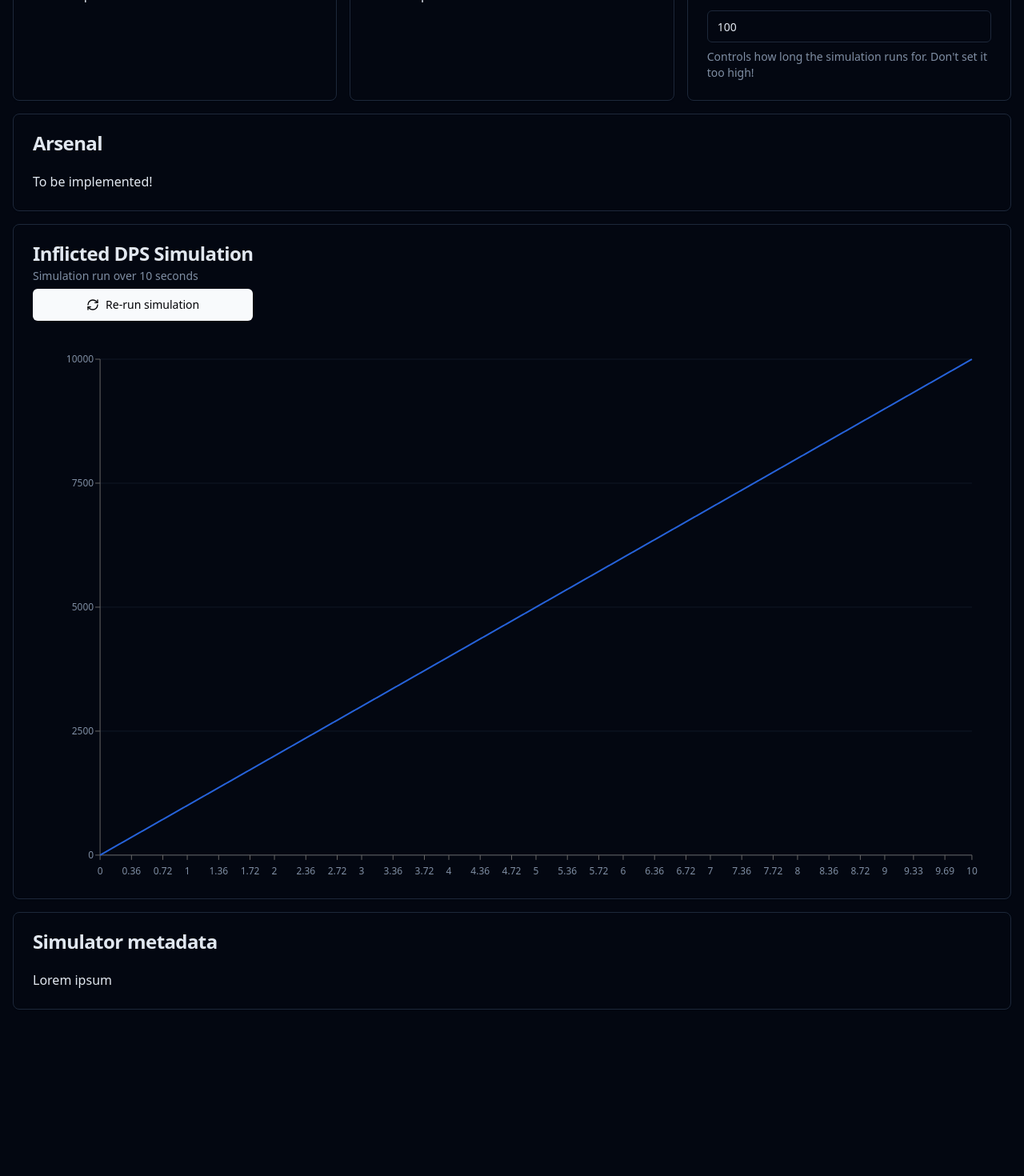
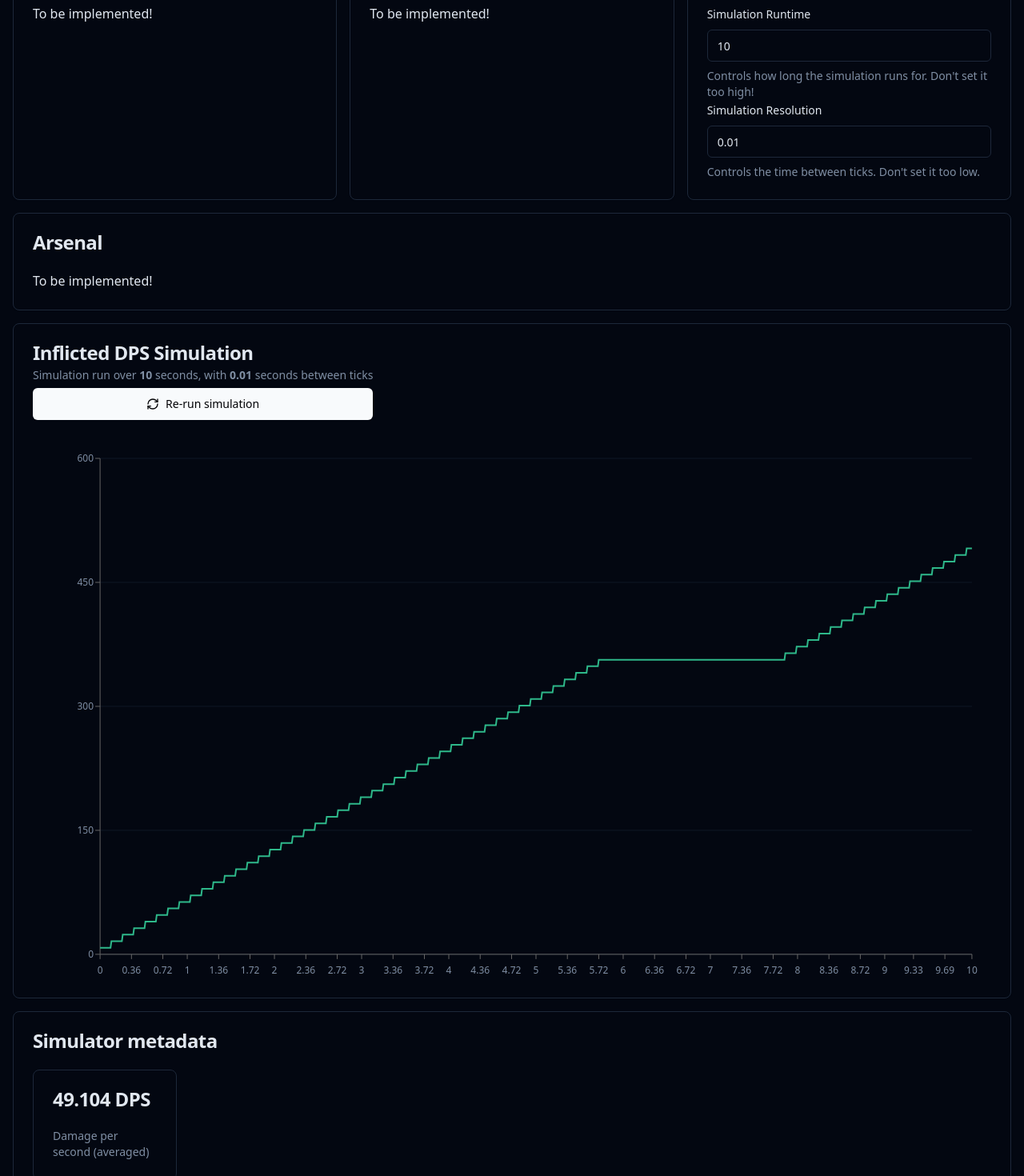
Before and after one commit to sharmavins23/Weapon-DPS-Statsim, a Next.js app: page / in a window 1280 px wide. Shown: the part 320-1790 px from the top of the page at 80% size. Before the commit the page ends 1598 px from the top, so only its background shows below. Built offline with nearby package versions, Linux system fonts and the light colour scheme.

Commit message:
Reloading and recoiling functionality working

```diff
--- a/src/app/layout.tsx
+++ b/src/app/layout.tsx
@@ -2,8 +2,9 @@ import "@/app/globals.css"; // Import global styles
 import { ThemeProvider } from "@/components/theme-provider";
 
 export const metadata = {
-    title: "Next.js",
-    description: "Generated by Next.js",
+    title: "Warframe DPS StatSim",
+    description:
+        "A fully featured DPS (and status effect!) simulator for Warframe.",
 };
 
 type RootLayoutProps = {
--- a/src/app/page.tsx
+++ b/src/app/page.tsx
@@ -50,6 +50,7 @@ import { z } from "zod";
 
 const formSchema = z.object({
     simulationTime: z.coerce.number().min(1).max(1_000),
+    timeResolution: z.coerce.number().min(0.0001).max(1),
 });
 
 export default function Home() {
@@ -58,16 +59,24 @@ export default function Home() {
     // Form data
     const [formData, setFormData] = useState({
         simulationTime: 10,
+        timeResolution: 0.01,
     });
 
     // Chart data
-    const [chartData, setChartData] = useState(
-        runPrimarySimulation(Braton, 10),
+    const [simOutput, setSimOutput] = useState(
+        runPrimarySimulation(Braton, {
+            simulationTime: 10,
+            timeResolution: 0.01,
+        }),
     );
     const chartConfig = {
         damage: {
+            label: "TickDamage",
+            color: "hsl(var(--chart-1))",
+        },
+        cumulative: {
             label: "Damage",
-            color: "hsl(var(--chart-1))",
+            color: "hsl(var(--chart-2))",
         },
     } satisfies ChartConfig;
 
@@ -75,19 +84,30 @@ export default function Home() {
     const form = useForm<z.infer<typeof formSchema>>({
         resolver: zodResolver(formSchema),
         defaultValues: {
-            simulationTime: 100,
+            simulationTime: 10,
+            timeResolution: 0.01,
         },
     });
 
     // On submission of the form...
     function onSubmit(values: z.infer<typeof formSchema>) {
+        console.log(values);
         // Update the form data
         setFormData({
             simulationTime: values.simulationTime,
+            timeResolution: values.timeResolution,
         });
+    }
 
+    // On button press...
+    function onSubmitButton() {
         // Re-run the simulation
-        setChartData(runPrimarySimulation(Braton, values.simulationTime));
+        setSimOutput(
+            runPrimarySimulation(Braton, {
+                simulationTime: formData.simulationTime,
+                timeResolution: formData.timeResolution,
+            }),
+        );
     }
 
     return (
@@ -153,6 +173,7 @@ export default function Home() {
 
                 <Form {...form}>
                     <form onSubmit={form.handleSubmit(onSubmit)}>
+                        l{" "}
                         <div className="flex flex-1 flex-col gap-4 pt-0">
                             {/* Simulator knobs */}
                             <div className="grid auto-rows-min gap-4 md:grid-cols-3">
@@ -205,6 +226,35 @@ export default function Home() {
                                                 </FormItem>
                                             )}
                                         />
+                                        <FormField
+                                            control={form.control}
+                                            name="timeResolution"
+                                            render={({
+                                                field,
+                                            }: {
+                                                field: any;
+                                            }) => (
+                                                <FormItem>
+                                                    <FormLabel>
+                                                        Simulation Resolution
+                                                    </FormLabel>
+                                                    <FormControl>
+                                                        <Input
+                                                            type="number"
+                                                            placeholder="0.01"
+                                                            step={0.01}
+                                                            {...field}
+                                                        />
+                                                    </FormControl>
+                                                    <FormDescription>
+                                                        Controls the time
+                                                        between ticks. Don't set
+                                                        it too low.
+                                                    </FormDescription>
+                                                    <FormMessage />
+                                                </FormItem>
+                                            )}
+                                        />
                                     </CardContent>
                                 </Card>
                             </div>
@@ -226,9 +276,20 @@ export default function Home() {
                                         </CardTitle>
                                         <CardDescription>
                                             Simulation run over{" "}
-                                            {formData.simulationTime} seconds
+                                            <b>{simOutput.metadata.time} </b>
+                                            seconds, with{" "}
+                                            <b>
+                                                {
+                                                    simOutput.metadata
+                                                        .timeResolution
+                                                }{" "}
+                                            </b>{" "}
+                                            seconds between ticks
                                         </CardDescription>
-                                        <Button type="submit">
+                                        <Button
+                                            type="submit"
+                                            onClick={onSubmitButton}
+                                        >
                                             <RefreshCw className="h-4 w-4" />
                                             Re-run simulation
                                         </Button>
@@ -238,7 +299,7 @@ export default function Home() {
                                     <ChartContainer config={chartConfig}>
                                         <LineChart
                                             accessibilityLayer
-                                            data={chartData}
+                                            data={simOutput.data}
                                             margin={{
                                                 top: 24,
                                                 left: 24,
@@ -259,7 +320,7 @@ export default function Home() {
                                                 content={
                                                     <ChartTooltipContent
                                                         indicator="line"
-                                                        nameKey="damage"
+                                                        nameKey="cumulative"
                                                         labelFormatter={(
                                                             label,
                                                             payload,
@@ -270,9 +331,9 @@ export default function Home() {
                                                 }
                                             />
                                             <Line
-                                                dataKey="damage"
+                                                dataKey="cumulative"
                                                 type="linear"
-                                                stroke="var(--color-damage)"
+                                                stroke="var(--color-cumulative)"
                                                 strokeWidth={2}
                                                 dot={false}
                                             />
@@ -289,7 +350,22 @@ export default function Home() {
                     <CardHeader>
                         <CardTitle>Simulator metadata</CardTitle>
                     </CardHeader>
-                    <CardContent>Lorem ipsum</CardContent>
+                    <CardContent>
+                        <div className="grid grid-cols-1 sm:grid-cols-2 md:grid-cols-3 lg:grid-cols-4 xl:grid-cols-6 gap-6">
+                            <Card>
+                                <CardHeader>
+                                    <CardTitle>
+                                        {simOutput.metadata.DPS.toFixed(3)} DPS
+                                    </CardTitle>
+                                </CardHeader>
+                                <CardContent>
+                                    <CardDescription>
+                                        Damage per second (averaged)
+                                    </CardDescription>
+                                </CardContent>
+                            </Card>
+                        </div>
+                    </CardContent>
                 </Card>
             </div>
         </div>
--- a/src/calc/Primary.ts
+++ b/src/calc/Primary.ts
@@ -2,41 +2,177 @@ import { PrimaryWeapon } from "@/data/weapons/primary/PrimaryWeapon";
 
 // ===== Exported enumerations =================================================
 
+// Input data for the simulation
+export interface SimInput {
+    simulationTime: number; // Total time of the simulation
+    timeResolution: number; // Seconds per tick
+}
+
+// Singular data point from the simulation.
 export interface SimDataPoint {
     time: number;
     damage: number;
+    cumulative: number;
 }
 
+// Output metadata (calculated)
 export interface SimMetadata {
+    time: number; // Total time of the simulation
+    timeResolution: number; // Seconds per tick
+
+    DPS: number; // Damage per second
+}
+
+// Overall output from the sim. Consumed by front-end.
+export interface SimOutput {
     data: SimDataPoint[];
-    runtime: number;
+    metadata: SimMetadata;
+}
+
+// Passed-in parameters won't change between ticks
+interface ISimParams {}
+
+// Internal data (reference) that may change between ticks
+interface ISimStack {
+    isReloading: boolean; // Reloading after last shot
+    lastReloadTime: number; // Time of last reload
+
+    isRecoiling: boolean; // Recoil after last shot
+    lastRecoilTime: number; // Time of last recoil
+
+    ammoInMagazine: number; // Bullets left in magazine
+}
+
+// Internal to the function, used for passing the (reference) data between ticks
+interface ISimOutput {
+    data: SimDataPoint;
+    stack: ISimStack;
 }
 
 // ===== Simulation functions ==================================================
 
 function runSingleTick(
     weapon: PrimaryWeapon,
-    tick: number,
-    timeResolution: number,
-): SimDataPoint {
+    time: number,
+    previous: SimDataPoint,
+    params: ISimParams,
+    stack: ISimStack,
+): ISimOutput {
+    let newStack = { ...stack };
+
+    // Keep track of the damage we inflicted this tick
+    let totalDamageInflictedThisTick = 0;
+
+    // If we're recoiling from the last shot, we can't shoot or reload
+    if (stack.isRecoiling) {
+        // Check if we're done recoiling
+        if (time - stack.lastRecoilTime >= 1.0 / weapon.fireRate) {
+            // Set recoiling to false
+            newStack.isRecoiling = false;
+        }
+        // Otherwise, we can't do anything else
+    }
+
+    // If we're reloading, we can't shoot
+    else if (stack.isReloading) {
+        // Check if we're done reloading
+        if (time - stack.lastReloadTime >= weapon.reloadTime) {
+            // Set reloading to false, and reset the ammo in the magazine
+            newStack.isReloading = false;
+            newStack.ammoInMagazine = weapon.ammo.magazineSize;
+        }
+        // Otherwise, we can't do anything else
+    }
+
+    // If we run out of bullets, we have to start reloading
+    else if (stack.ammoInMagazine <= 0) {
+        // Set reloading to true, and update its time
+        newStack.isReloading = true;
+        newStack.lastReloadTime = time;
+    }
+
+    // If we have bullets, we can shoot
+    else if (stack.ammoInMagazine > 0) {
+        // Set recoiling to true, and update its time
+        newStack.isRecoiling = true;
+        newStack.lastRecoilTime = time;
+
+        // Reduce the ammo in our magazine
+        newStack.ammoInMagazine -= 1;
+
+        // Increase the damage dealt
+        totalDamageInflictedThisTick += weapon.damage.impact; // TODO: Calculate
+    }
+
+    // Handle any other weird edge cases
+    else {
+        // We've reached a case that shouldn't ever happen
+        console.error("Reached an undefined point in simulator.");
+    }
+
+    // Return our damage tick
     return {
-        time: tick * timeResolution,
-        damage: 10 * tick,
+        data: {
+            time: time,
+            damage: totalDamageInflictedThisTick,
+            cumulative: previous.cumulative + totalDamageInflictedThisTick,
+        },
+        stack: newStack,
     };
 }
 
 export function runPrimarySimulation(
     weapon: PrimaryWeapon,
-    numSeconds: number = 10,
-): SimDataPoint[] {
-    let timeResolution: number = 0.01;
-    let numTicks: number = numSeconds / timeResolution;
+    input: SimInput,
+): SimOutput {
+    let numTicks: number = input.simulationTime / input.timeResolution;
+
+    // Prepare our objects for the simulation
+    let data: SimDataPoint[] = [];
+    let params: ISimParams = {};
+    let stack: ISimStack = {
+        isReloading: false,
+        lastReloadTime: 0.0,
+
+        isRecoiling: false,
+        lastRecoilTime: 0.0,
+
+        ammoInMagazine: weapon.ammo.magazineSize,
+    };
+
+    // Initialize the simulation with a null datapoint
+    let previousData: SimDataPoint = {
+        time: 0,
+        damage: 0,
+        cumulative: 0,
+    };
 
     // Run simulation
-    let data: SimDataPoint[] = [];
     for (let i = 0; i <= numTicks; i++) {
-        data.push(runSingleTick(weapon, i, timeResolution));
+        let time = i * input.timeResolution;
+        let output: ISimOutput = runSingleTick(
+            weapon,
+            time,
+            previousData,
+            params,
+            stack,
+        );
+        data.push(output.data);
+
+        // Propagate this tick's output data to the next tick
+        previousData = output.data;
+        // Propagate this tick's output stack to the next tick
+        stack = output.stack;
     }
 
-    return data;
+    // Return data points
+    return {
+        data: data,
+        metadata: {
+            time: input.simulationTime,
+            timeResolution: input.timeResolution,
+
+            DPS: data[data.length - 1].cumulative / input.simulationTime,
+        },
+    };
 }
```
